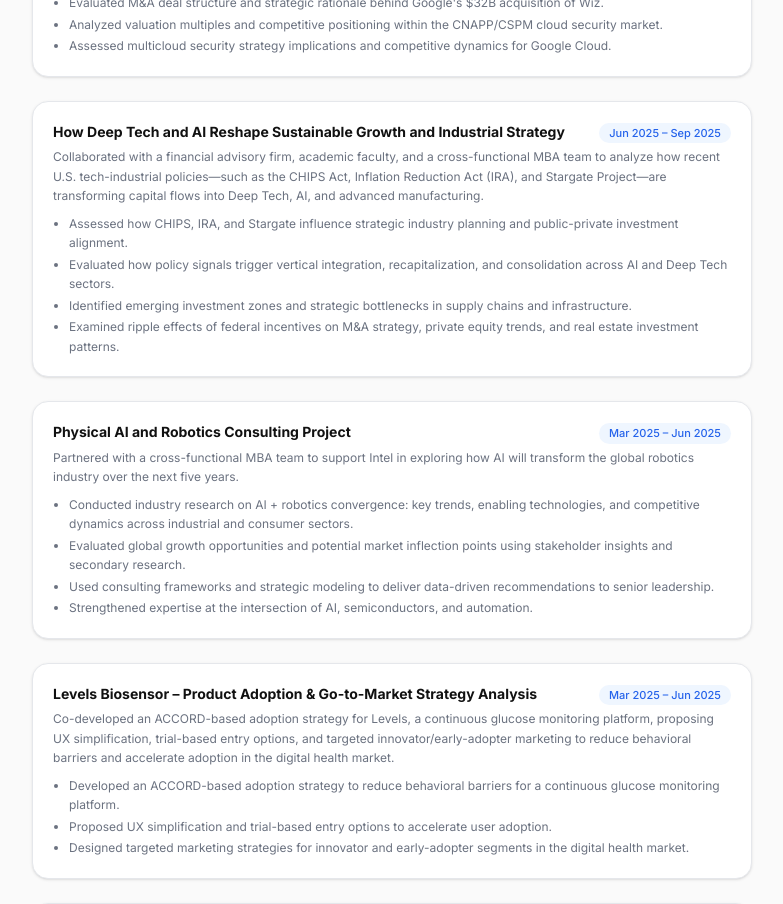
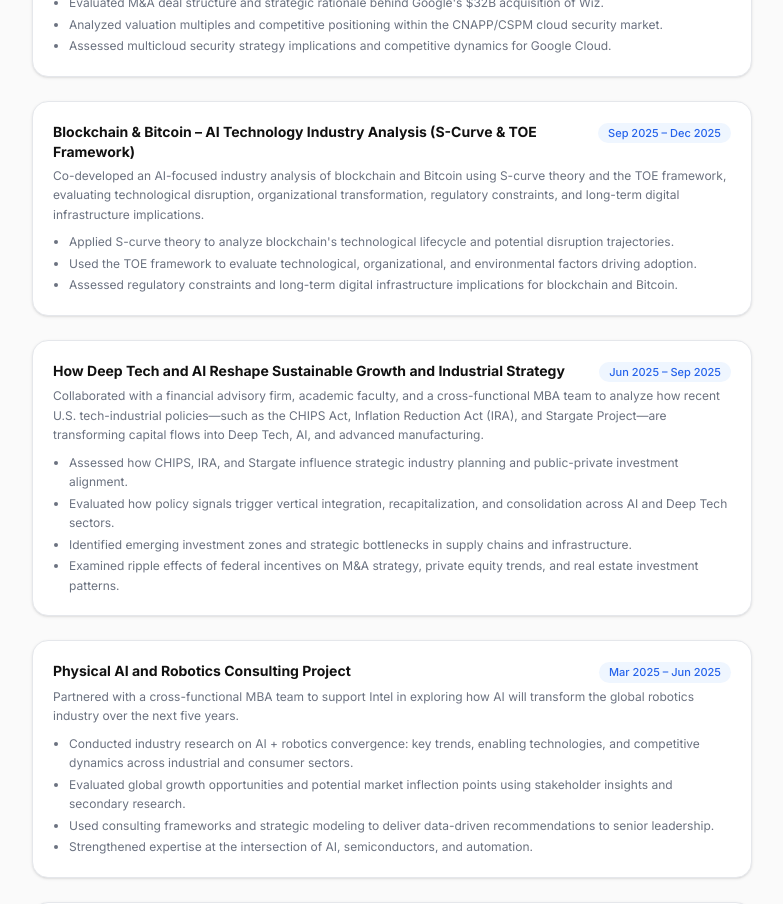
Before and after one commit to 21sean/Emi_site, a Next.js app: page /resume in a window 1280 px wide. Shown: the part 1380-2284 px from the top of the page, without its empty margins (248-1031 px from the left). Built offline with nearby package versions, Linux system fonts and the light colour scheme.

Commit message:
Add Blockchain Bitcoin industry analysis project

```diff
--- a/src/data/profile.ts
+++ b/src/data/profile.ts
@@ -287,6 +287,29 @@
       featured: true,
     },
     {
+      id: "blockchain-bitcoin-analysis",
+      title: "Blockchain & Bitcoin – AI Technology Industry Analysis (S-Curve & TOE Framework)",
+      dates: "Sep 2025 – Dec 2025",
+      summary:
+        "Co-developed an AI-focused industry analysis of blockchain and Bitcoin using S-curve theory and the TOE framework, evaluating technological disruption, organizational transformation, regulatory constraints, and long-term digital infrastructure implications.",
+      bullets: [
+        "Applied S-curve theory to analyze blockchain's technological lifecycle and potential disruption trajectories.",
+        "Used the TOE framework to evaluate technological, organizational, and environmental factors driving adoption.",
+        "Assessed regulatory constraints and long-term digital infrastructure implications for blockchain and Bitcoin.",
+      ],
+      skills: [
+        "Strategic Analysis",
+        "Artificial Intelligence (AI)",
+        "Market Research",
+        "Business Strategy",
+      ],
+      tags: ["Blockchain", "AI", "Strategy", "Industry Analysis"],
+      artifacts: [
+        { label: "View Project", url: "/blockchain-bitcoin-analysis.pdf" },
+      ],
+      featured: true,
+    },
+    {
       id: "deep-tech-industrial-policy",
       title:
         "How Deep Tech and AI Reshape Sustainable Growth and Industrial Strategy",
```
Also changed, not shown: 1 other file (tests, documents, lock files or other folders).
